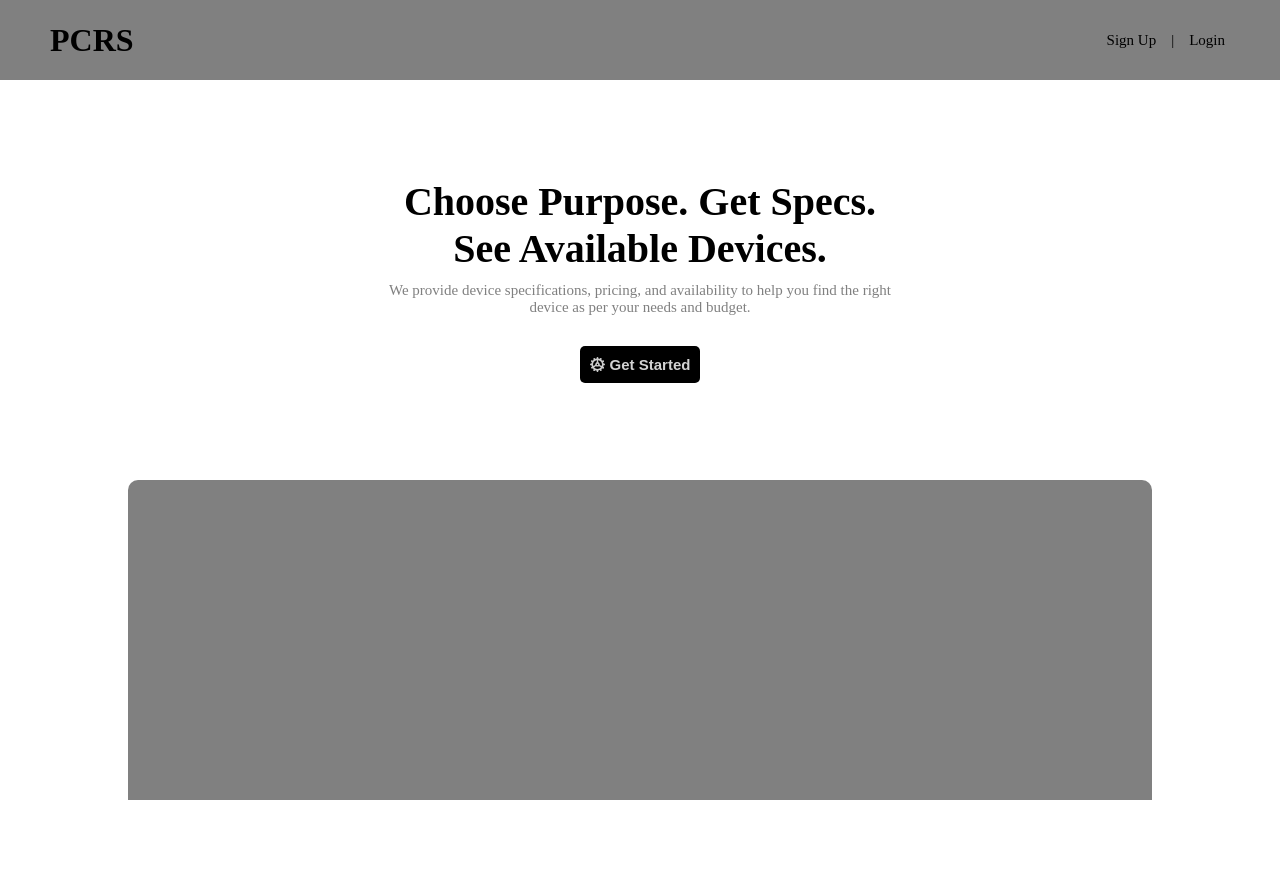
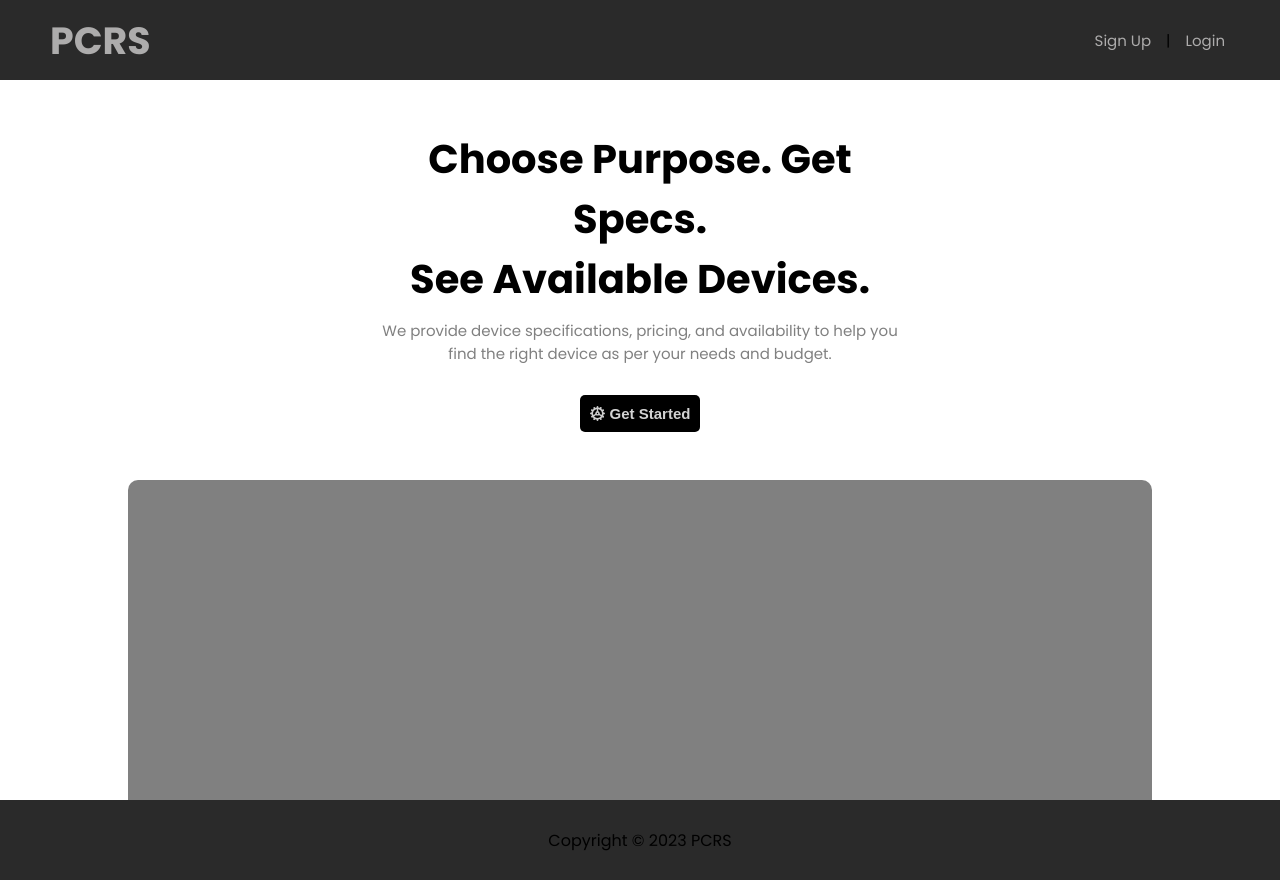
Before and after one commit to pcrs-co/backend, a React (Vite) app in the folder frontend/: page / in a window 1280 px wide. Before the commit the page ends 800 px from the top, so only its background shows below. Built offline with nearby package versions, Linux system fonts and the light colour scheme.

Commit message:
added a bunch of styles to make stuff look better

```diff
--- a/frontend/src/components/features/ApproachSelection.jsx
+++ b/frontend/src/components/features/ApproachSelection.jsx
@@ -2,6 +2,7 @@ function ApproachSelection() {
 
     return (
         <>
+            <p>Approach Selection</p>
         </>
     )
 }
--- a/frontend/src/components/layout/Footer.jsx
+++ b/frontend/src/components/layout/Footer.jsx
@@ -1,8 +1,12 @@
+import styles from '../../styles/layout/Footer.module.css'
+
 function Footer() {
 
     return (
         <>
-            <footer></footer>
+            <footer className={styles.Footer}>
+                <p>Copyright &copy; 2023 PCRS</p>
+            </footer>
         </>
     )
 }
--- a/frontend/src/components/layout/NavigationBar.jsx
+++ b/frontend/src/components/layout/NavigationBar.jsx
@@ -8,7 +8,7 @@ function NavigationBar() {
 
                 <div className={styles.siteLogo}>
                     <a href="/home">
-                    <h1>PCRS</h1>
+                    <h3>PCRS</h3>
                     </a>
                 </div>
 
--- a/frontend/src/components/pages/HomePage.jsx
+++ b/frontend/src/components/pages/HomePage.jsx
@@ -1,6 +1,8 @@
 import NavigationBar from '../layout/NavigationBar.jsx'
 import styles from '../../styles/pages/HomePage.module.css'
 import gearIcon from '../../assets/icons/icons8-gear-100.svg'
+import ApproachSelection from '../features/ApproachSelection.jsx'
+import Footer from '../layout/Footer.jsx'
 
 
 function HomePage() {
@@ -27,9 +29,12 @@ function HomePage() {
 
         <div className={styles.approachSelectionContainer}>
 
+          <ApproachSelection />
+
         </div>
       </div>
 
+      <Footer />
     </>
   )
 }
--- a/frontend/src/main.jsx
+++ b/frontend/src/main.jsx
@@ -1,6 +1,8 @@
 import { StrictMode } from 'react'
 import { createRoot } from 'react-dom/client'
 import './styles/reset.css'
+import './styles/theme.css'
+import './styles/type.css'
 import HomePage from './components/pages/HomePage.jsx'
 
 createRoot(document.getElementById('root')).render(
--- /dev/null
+++ b/frontend/src/styles/layout/Footer.module.css
@@ -0,0 +1,8 @@
+.Footer {
+    display: flex;
+    justify-content: center;
+    align-items: center;
+    padding: 10px 50px;
+    height: 10vh;
+    background-color: rgb(42, 42, 42);
+}
--- a/frontend/src/styles/layout/NavigationBar.module.css
+++ b/frontend/src/styles/layout/NavigationBar.module.css
@@ -1,6 +1,6 @@
 a {
     text-decoration: none;
-    color: #000000;
+    color: #adacac;
 }
 
 .navigationBar {
@@ -9,7 +9,7 @@ a {
     align-items: center;
     padding: 10px 50px;
     height: 10vh;
-    background-color: grey;
+    background-color: rgb(42, 42, 42);
 }
 
 /* Site Logo */
--- a/frontend/src/styles/pages/HomePage.module.css
+++ b/frontend/src/styles/pages/HomePage.module.css
@@ -55,6 +55,14 @@
 .approachSelectionContainer {
     border-radius: 10px 10px 0px 0px;
     background-color: grey;
+    color: aliceblue;
     height: 40vh;
     width: 80vw;
+
+    /* content placement */
+    display: flex;
+    flex-direction: column;
+    justify-content: center;
+    align-items: center;
+    gap: 20px;
 }
--- a/frontend/src/styles/theme.css
+++ b/frontend/src/styles/theme.css
@@ -0,0 +1,8 @@
+:root {
+    --text: #150302;
+    --background: #fdf2f0;
+    --primary: #e83322;
+    --secondary: #dcf17e;
+    --accent: #a1ed51;
+
+}
--- a/frontend/src/styles/type.css
+++ b/frontend/src/styles/type.css
@@ -0,0 +1,25 @@
+@import url('https://fonts.googleapis.com/css?family=Poppins:700|Poppins:400');
+
+body {
+  font-family: 'Poppins';
+  font-weight: 400;
+}
+
+h1, h2, h3, h4, h5 {
+  font-family: 'Poppins';
+  font-weight: 700;
+}
+
+html {font-size: 100%;} /* 16px */
+
+h1 {font-size: 4.210rem; /* 67.36px */}
+
+h2 {font-size: 3.158rem; /* 50.56px */}
+
+h3 {font-size: 2.369rem; /* 37.92px */}
+
+h4 {font-size: 1.777rem; /* 28.48px */}
+
+h5 {font-size: 1.333rem; /* 21.28px */}
+
+small {font-size: 0.750rem; /* 12px */}
```
